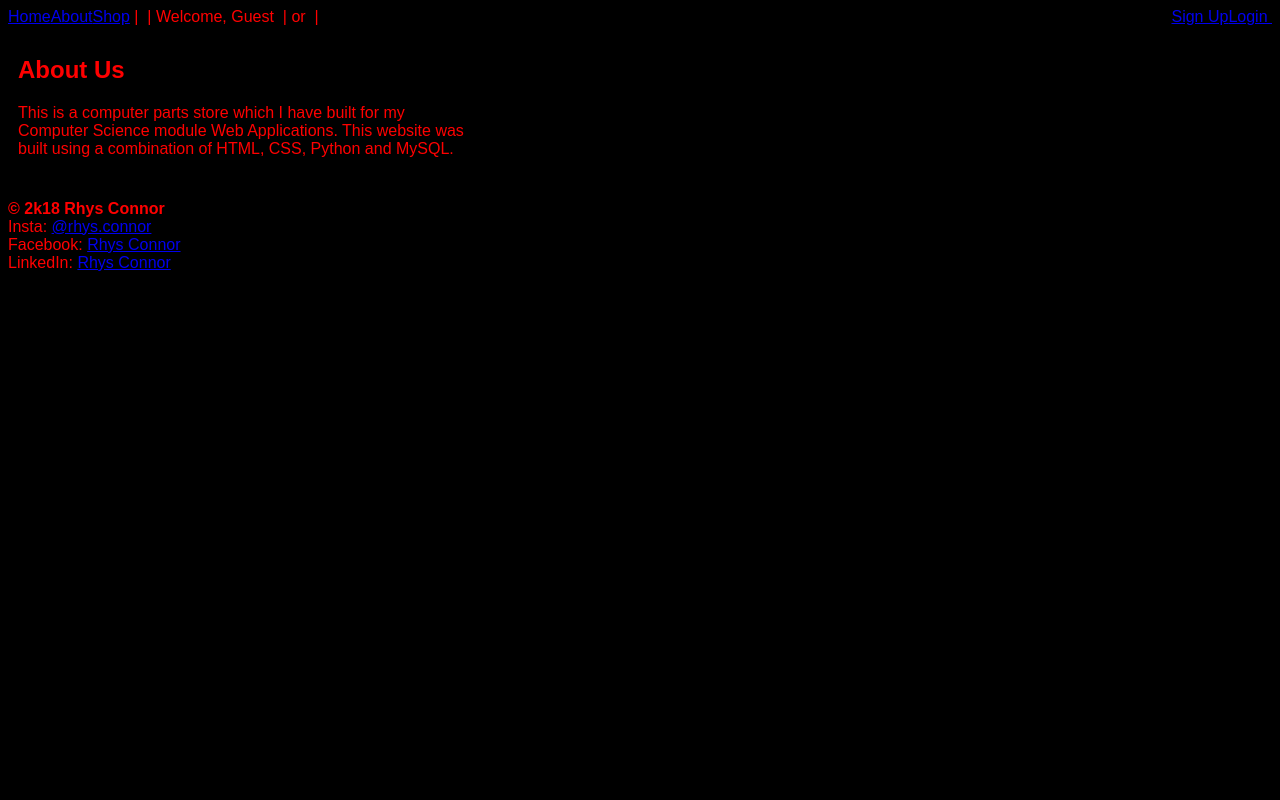
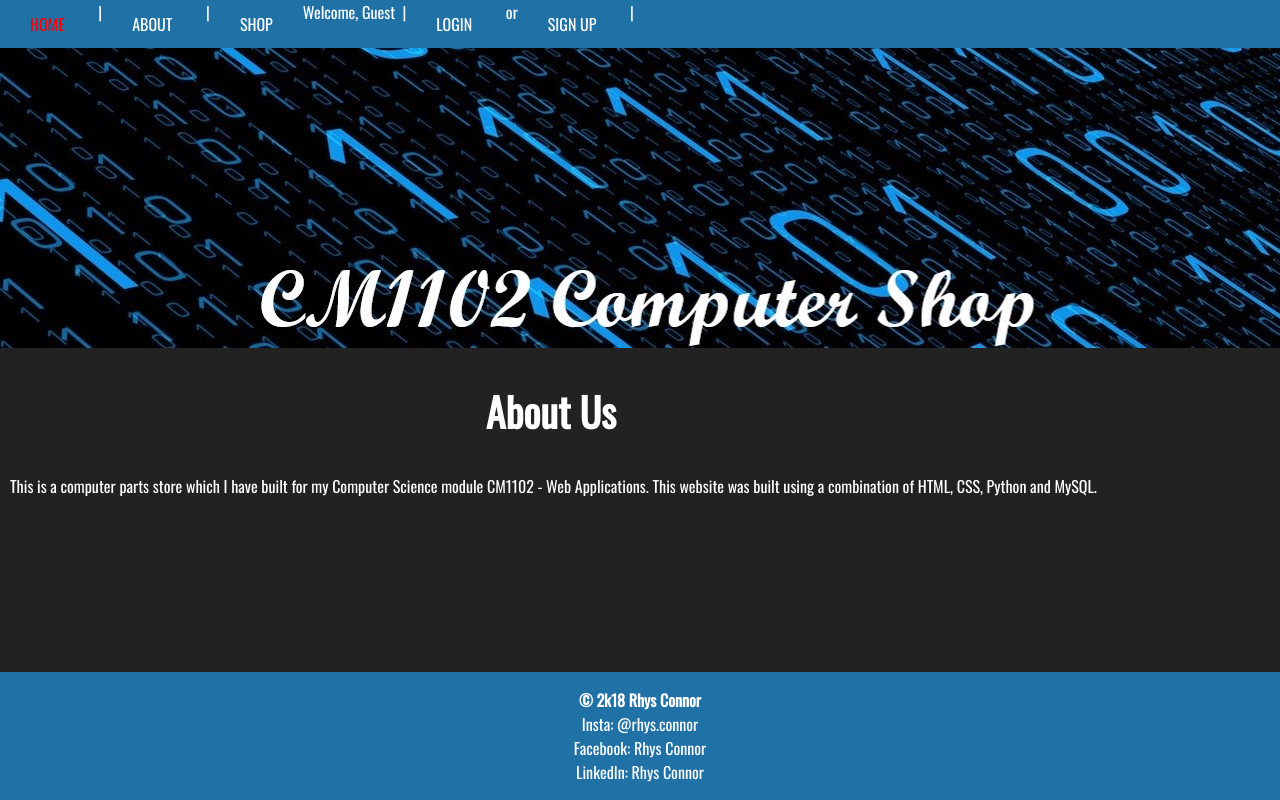
Before and after one commit to rhys909/CM1102, a Flask app: page /about in a window 1280 px wide. Run offline with Flask 2, Linux system fonts and the light colour scheme.

Commit message:
Fixed css

```diff
--- a/Coursework_Shop/Shop/Static/style.css
+++ b/Coursework_Shop/Shop/Static/style.css
@@ -3,6 +3,8 @@ body{
   color: white;
   margin: 0;
   padding: 0;
+  clear: both;
+  font-family: 'Oswald', sans-serif;
 }
 nav {
     float: right;
@@ -12,6 +14,9 @@ nav {
     background-color: #2071a6;
     width: 100%;
     padding-bottom: 0;
+    border-top: 0;
+    clear: inherit;
+    font-family: inherit;
 }
 nav a{
   color: white;
@@ -26,23 +31,33 @@ nav a:hover {
 nav a:active{
   color: purple;
 }
-section.content{
+#content{
+  clear: inherit;
+  align-items: center;
+  position: absolute;
+  font-family: inherit;
+}
+#content h1{
+  font-size: 40px;
+  padding-left: 5px;
+  text-align: center;
+  font-family: inherit;
+}
+#content p{
+
   padding-left: 10px;
+  text-align: center;
+  font-family: inherit;
 }
-section.content h1{
-  padding-left: 5px;
+.image{
+  background: url(background.jpg);
+  background-size: cover;
+  background-repeat: no-repeat;
+  width: 100%;
+  height: 300px;
+  clear: inherit;
 }
-section.content p{
-  padding-left: 10px;
-}
-section.image{
-  width: 100%;
-  height: 350px;
-  background: url(background.jpg);
-  background-repeat: no-repeat;
-  background-size: 100%;
-}
-section.footer{
+.footer{
   background-color: #2071a6;
   border-bottom: none;
   color: white;
@@ -53,11 +68,12 @@ section.footer{
   bottom: 0;
   margin: 0;
   padding: 0;
+  clear: inherit;
 }
-section.footer a:hover{
+.footer a:hover{
 color: red;
 }
-section.footer a {
+.footer a {
 color: white;
 text-decoration: none;
 }
--- a/Coursework_Shop/Shop/Templates/about.html
+++ b/Coursework_Shop/Shop/Templates/about.html
@@ -1,8 +1,8 @@
 {% extends "layout.html" %}
 {% block content %}
 <h1>About Us</h1>
-<p> This is a computer parts store which I have built for my <br>
-  Computer Science module Web Applications. This website was <br>
-  built using a combination of HTML, CSS, Python and MySQL. <br>
+<p> This is a computer parts store which I have built for my
+  Computer Science module CM1102 - Web Applications. This website was
+  built using a combination of HTML, CSS, Python and MySQL.
 </p>
 {% endblock content %}
--- a/Coursework_Shop/Shop/Templates/home.html
+++ b/Coursework_Shop/Shop/Templates/home.html
@@ -1,6 +1,6 @@
 {% extends "layout.html" %}
 {% block content %}
-<h1>Computers</h1>
+<h1>New and Used Computers</h1>
 <p>We sell new and used PCs and parts! <br>
   All used parts are refurbished and come with a 12 month warranty!</p>
 
--- a/Coursework_Shop/Shop/Templates/layout.html
+++ b/Coursework_Shop/Shop/Templates/layout.html
@@ -2,9 +2,10 @@
 <!DOCTYPE html>
 <html>
 <head>
+  <link href="https://fonts.googleapis.com/css?family=Oswald" rel="stylesheet">
   <meta charset="utf-8">
   <link rel=stylesheet type=text/css href="{{ url_for('static', filename='style.css') }}">
-  <title>PC Store</title>
+  <title>{{ title }}</title>
 </head>
 
 <body>
--- a/Coursework_Shop/Shop/Templates/sign_up.html
+++ b/Coursework_Shop/Shop/Templates/sign_up.html
@@ -1,7 +1,7 @@
 {% extends "layout.html" %}
 {% block content %}
 <form method="POST" action="">
-  {{ form.csrf_token }}
+  {{ form.hidden_tag() }}
   <section class="">
     {{ form.username.label }} {{ form.username}}
     {% for error in form.username.errors %}
--- a/Coursework_Shop/Shop/form.py
+++ b/Coursework_Shop/Shop/form.py
@@ -1,5 +1,5 @@
 from flask_wtf import FlaskForm
-from wtforms import StringField, PasswordField, SubmitField, BooleanField
+from wtforms import StringField, PasswordField, SubmitField, BooleanField, SelectField
 from wtforms.validators import DataRequired, Length, Email, EqualTo, ValidationError, Regexp
 from Shop.models import User
 
--- a/Coursework_Shop/Shop/routes.py
+++ b/Coursework_Shop/Shop/routes.py
@@ -1,5 +1,5 @@
 import os
-from flask import render_template, url_for, request, redirect, flash
+from flask import render_template, url_for, request, redirect, flash, session
 from Shop import app, db
 from Shop.models import Manufacturer, Part, User
 from Shop.form import sign_up_form, login_form
@@ -20,12 +20,13 @@ def item_page():
     return render_template('item_page.html', title='PC Store - Items')
 @app.route("/shop")
 def shop():
-    return render_template('shop.html', title='PC Store - Shop')
+    part = Part.query.all()
+    return render_template('shop.html', title='PC Store - Shop', part=part)
 
 @app.route("/sign_up", methods=['GET', 'POST'])
 def sign_up():
     form = sign_up_form()
-    if request.method == 'POST':
+    if form.validate_on_submit():
         user = User(username=form.username.data, email=form.email.data, password=form.password.data)
         db.session.add(user)
         db.session.commit()
@@ -39,6 +40,7 @@ def login():
         user = User.query.filter_by(email=form.email.data).first()
         if user is not None and user.verify_password(form.password.data):
             login_user(user)
+            flash("Login successful!!")
             return redirect(url_for('home'))
         else:
             flash("Invalid username or password!")
--- a/Coursework_Shop/config.py
+++ /dev/null
@@ -1,2 +0,0 @@
-WTF_CSRF_ENABLED = True
-SECRET_KEY = 'dd8382eff8d9254f376806101a3e7bebd68b0b21a80178b0'
```
Also changed, not shown: Coursework_Shop/Shop/__init__.py (+3 -4 lines), Coursework_Shop/Shop/models.py (+5 -5 lines), Coursework_Shop/Shop/Static/img/Ryzen_3_2200g.png (added), Coursework_Shop/Shop/Static/img/Ryzen_5_2400g.png (added), Coursework_Shop/Shop/Static/img/Ryzen_5_2600.png (added), Coursework_Shop/Shop/Static/img/Ryzen_7_2700.jpg (added).
